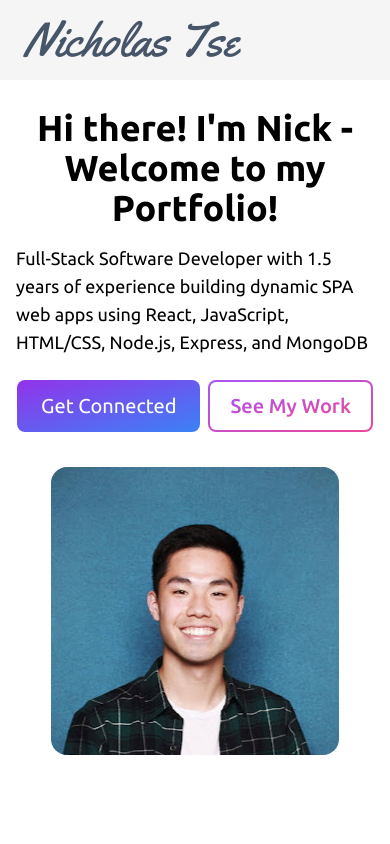
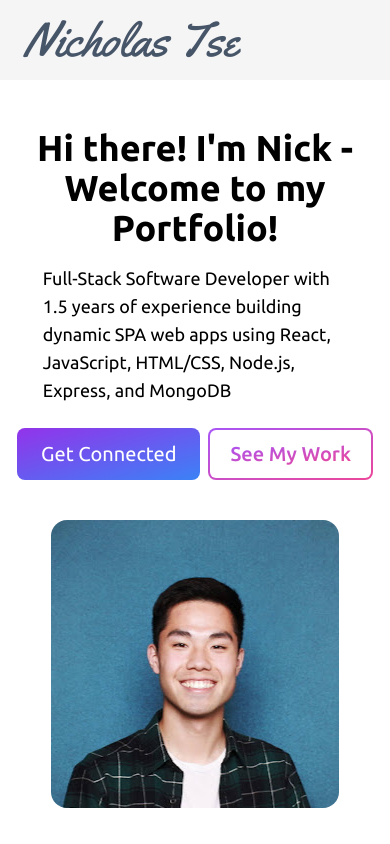
Before and after one commit to n-tse/portfolio-website, a React (Vite) app: page / in a window 390 px wide. Shown: the top 844 px of the page. Built offline with nearby package versions, Linux system fonts and the light colour scheme; some icons are missing.

Commit message:
update hero responsiveness; fix scrolling offset

```diff
--- a/src/components/Hero.jsx
+++ b/src/components/Hero.jsx
@@ -1,27 +1,40 @@
 import React from "react";
 import heroImg from "../assets/PSHeadshot.jpg";
-import { Link } from 'react-scroll';
+import { Link } from "react-scroll";
+import SocialButtons from "./SocialButtons";
 
 const Hero = () => {
   return (
-    <section name="Home" className="h-screen w-full">
-      <div className="max-w-screen-lg mx-auto flex flex-col items-center justify-center h-4/5 px-4 md:flex-row sm:h-5/6 md:h-3/4 md:w-4/5">
-        <div className="flex flex-col justify-center items-center h-full md:items-start">
+    <section name="Home" className="min-h-fit w-full my-12 lg:my-20 xl:mb-28 xl:mt-32">
+      <div className="max-w-screen-xl mx-auto flex flex-col items-center justify-center h-4/5 px-4 lg:flex-row lg:pl-20">
+        <div className="flex flex-col justify-center items-center h-full md:items-start md:w-4/5 lg:w-3/5 xl:w-[72%]">
           <h2 className="text-4xl text-center md:text-5xl sm:w-3/4 md:text-start md:w-full lg:text-6xl max-w-screen-lg font-bold">
             Hi there! I'm Nick - Welcome to my Portfolio!
           </h2>
-          <p className="py-4 text-lg md:text-xl max-w-xl">
+          <p className="py-4 text-lg md:text-xl lg:w-[85%] max-w-[85%]">
             Full-Stack Software Developer with 1.5 years of experience building
             dynamic SPA web apps using React, JavaScript, HTML/CSS, Node.js,
             Express, and MongoDB
           </p>
-          <div className="flex flex-row">
-            <button className="text-xl text-white bg-gradient-to-br from-purple-600 to-blue-500 hover:bg-gradient-to-bl rounded-lg px-6 py-3 my-2 text-center">
+          <div className="flex flex-row mb-4">
+            <Link
+              to={"Contact"}
+              smooth
+              duration={500}
+              offset={-50}
+              className="text-xl text-white bg-gradient-to-br from-purple-600 to-blue-500 hover:bg-gradient-to-bl rounded-lg px-6 py-3 my-2 text-center cursor-pointer"
+            >
               {/* hover:to-purple-600 */}
               Get Connected
-            </button>
-            <Link to={"Projects"} smooth duration={500} className="text-xl flex items-center justify-center p-0.5 my-2 ml-2 overflow-hidden rounded-lg group bg-gradient-to-br from-purple-500 to-pink-500 hover:text-white font-medium cursor-pointer">
-              <span className="px-5 py-2.5 transition-all ease-in duration-100 bg-white rounded-md group-hover:bg-opacity-0">
+            </Link>
+            <Link
+              to={"Projects"}
+              smooth
+              duration={500}
+              offset={-50}
+              className="text-xl flex items-center justify-center p-0.5 my-2 ml-2 overflow-hidden rounded-lg group bg-gradient-to-br from-purple-500 to-pink-500 hover:text-white font-medium cursor-pointer"
+            >
+              <span className="px-5 py-2.5 transition-all ease-in duration-100 bg-white rounded-md text-center group-hover:bg-opacity-0">
                 <span className="bg-gradient-to-br from-purple-500 to-pink-500 bg-clip-text text-transparent group-hover:text-white transition-all ease-in duration-100">
                   See My Work
                 </span>
@@ -34,9 +47,12 @@ const Hero = () => {
             src={heroImg}
             alt="my professional screenshot"
             // className="rounded-2xl mx-auto w-4/5 md:w-full"
-            className="rounded-2xl mx-auto w-full min-w-fit md:ml-8"
+            className="rounded-2xl mx-auto my-4 w-full min-w-fit"
           />
         </div>
+      </div>
+      <div className="mx-auto mt-2 pb-6 w-[340px] lg:hidden">
+        <SocialButtons />
       </div>
     </section>
   );
```
